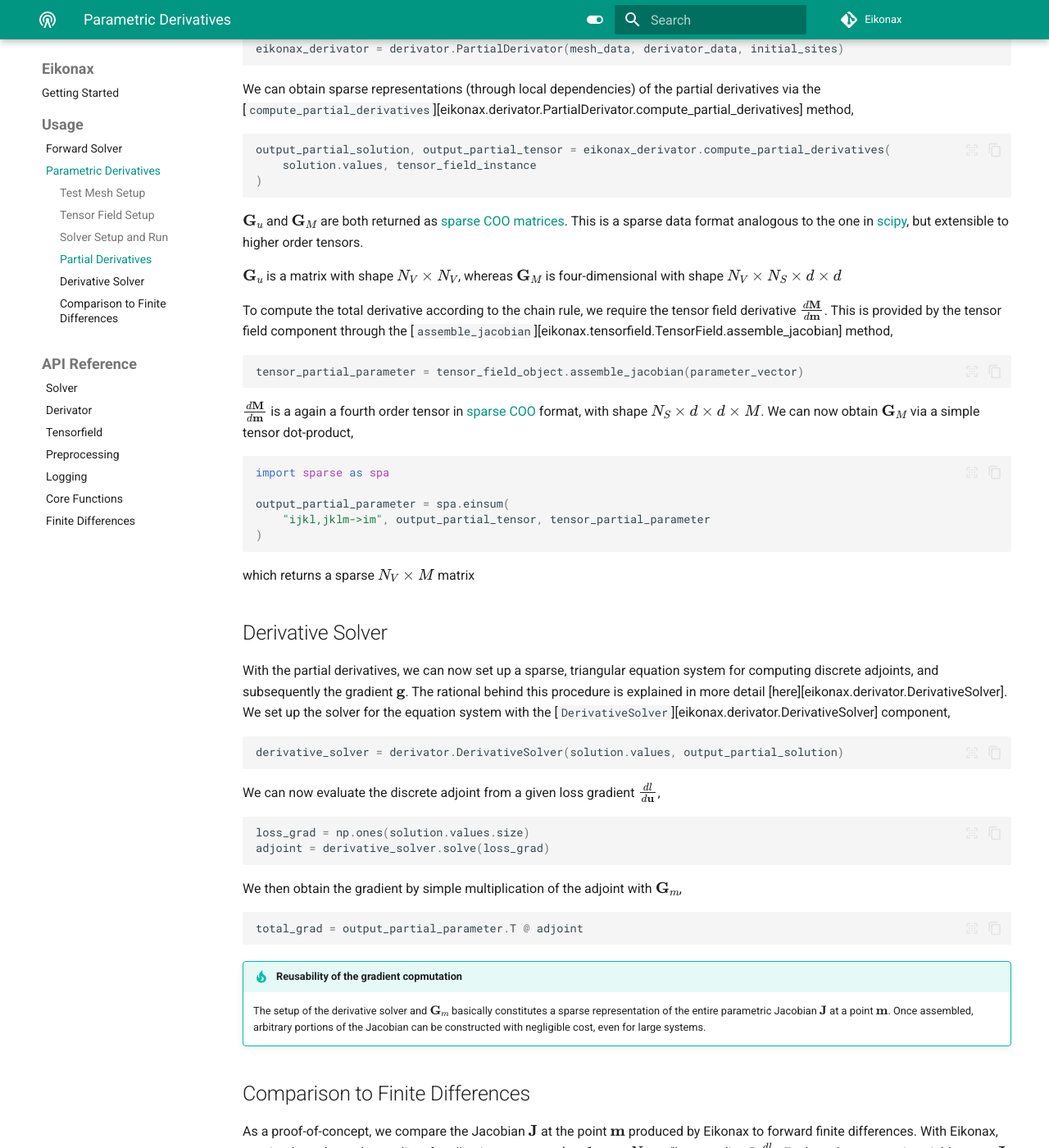
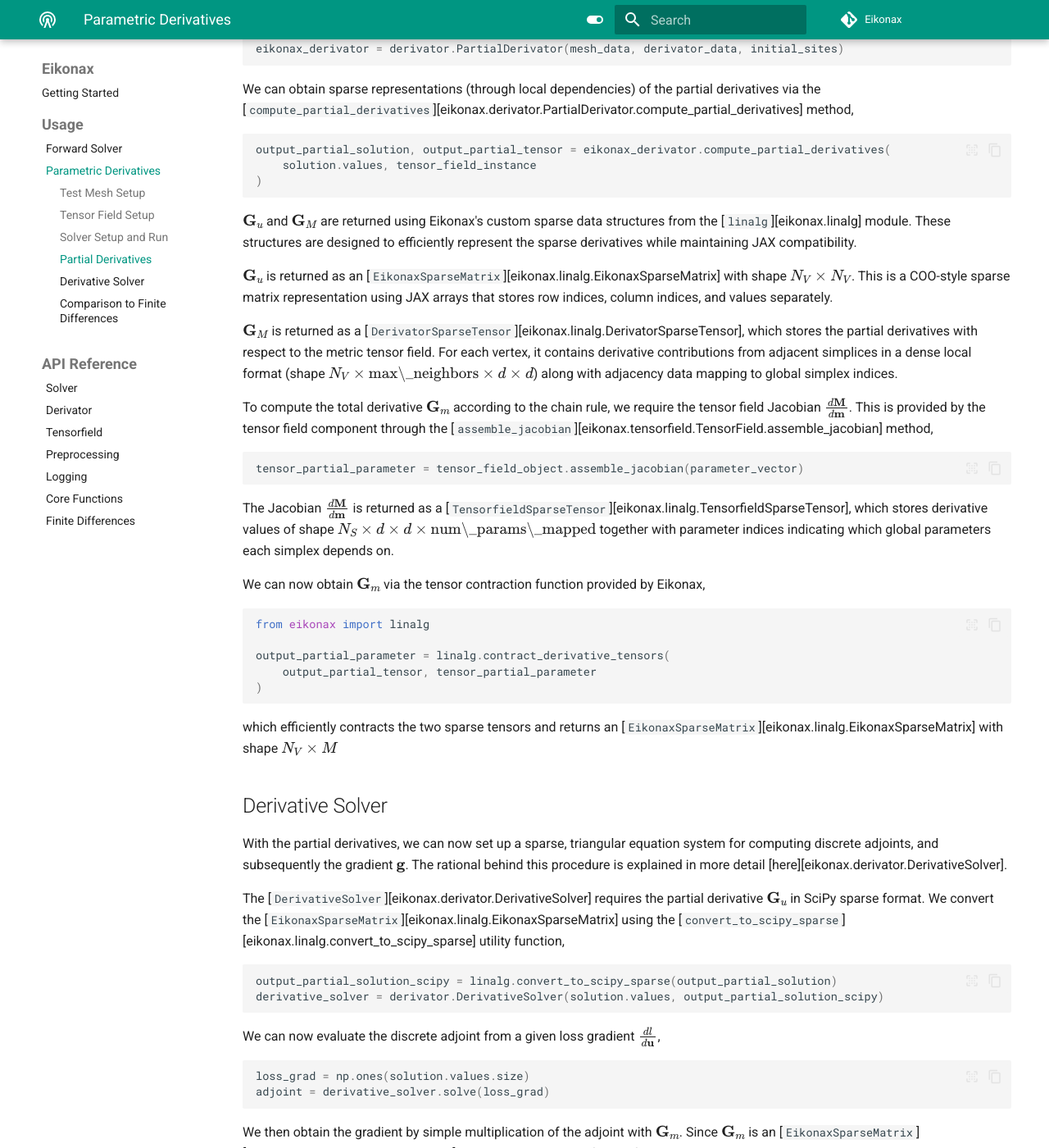
Before and after one commit to UQatKIT/Eikonax, an MkDocs documentation site: the page built from docs/usage/derivatives.md, in a window 1280 px wide and 1400 px high, scrolled down 2650 px. Shown: the whole window at 82% size. Built offline with MkDocs 1.6.1 and Material for MkDocs 9.7.7, drawn with Linux system fonts in a browser that asks for light colours; comment, search, counter and statistics services are not loaded; some of the changed text lies outside the part shown.

Commit message:
docs: Update derivative tutorial

````diff
--- a/docs/usage/derivatives.md
+++ b/docs/usage/derivatives.md
@@ -136,39 +136,54 @@ output_partial_solution, output_partial_tensor = eikonax_derivator.compute_parti
 )
 ```
 
-$\mathbf{G}_u$ and $\mathbf{G}_M$ are both returned as
-[sparse COO matrices](https://sparse.pydata.org/en/stable/api/COO/). This is a sparse data format
-analogous to the one in [scipy](https://scipy.org/), but extensible to higher order tensors.
+$\mathbf{G}_u$ and $\mathbf{G}_M$ are returned using Eikonax's custom sparse data structures from the
+[`linalg`][eikonax.linalg] module. These structures are designed to efficiently represent the sparse
+derivatives while maintaining JAX compatibility.
 
-$\mathbf{G}_u$ is a matrix with shape $N_V \times N_V$, whereas $\mathbf{G}_M$ is four-dimensional with
-shape $N_V \times N_S \times d \times d$
+$\mathbf{G}_u$ is returned as an [`EikonaxSparseMatrix`][eikonax.linalg.EikonaxSparseMatrix] with shape
+$N_V \times N_V$. This is a COO-style sparse matrix representation using JAX arrays that stores row
+indices, column indices, and values separately.
 
-To compute the total derivative according to the chain rule, we require the tensor field derivative
-$\frac{d\mathbf{M}}{d\mathbf{m}}$. This is provided by the tensor field component through the
+$\mathbf{G}_M$ is returned as a [`DerivatorSparseTensor`][eikonax.linalg.DerivatorSparseTensor], which
+stores the partial derivatives with respect to the metric tensor field. For each vertex, it contains
+derivative contributions from adjacent simplices in a dense local format (shape
+$N_V \times \text{max\_neighbors} \times d \times d$) along with adjacency data mapping to global
+simplex indices.
+
+To compute the total derivative $\mathbf{G}_m$ according to the chain rule, we require the tensor field
+Jacobian $\frac{d\mathbf{M}}{d\mathbf{m}}$. This is provided by the tensor field component through the
 [`assemble_jacobian`][eikonax.tensorfield.TensorField.assemble_jacobian] method,
 ```py
 tensor_partial_parameter = tensor_field_object.assemble_jacobian(parameter_vector)
 ```
-$\frac{d\mathbf{M}}{d\mathbf{m}}$ is a again a fourth order tensor in [sparse COO](https://sparse.pydata.org/en/stable/api/COO/)
-format, with shape $N_S \times d \times d \times M$.
-We can now obtain $\mathbf{G}_M$ via a simple tensor dot-product,
+The Jacobian $\frac{d\mathbf{M}}{d\mathbf{m}}$ is returned as a
+[`TensorfieldSparseTensor`][eikonax.linalg.TensorfieldSparseTensor], which stores derivative values
+of shape $N_S \times d \times d \times \text{num\_params\_mapped}$ together with parameter indices
+indicating which global parameters each simplex depends on.
+
+We can now obtain $\mathbf{G}_m$ via the tensor contraction function provided by Eikonax,
 ```py
-import sparse as spa
+from eikonax import linalg
 
-output_partial_parameter = spa.einsum(
-    "ijkl,jklm->im", output_partial_tensor, tensor_partial_parameter
+output_partial_parameter = linalg.contract_derivative_tensors(
+    output_partial_tensor, tensor_partial_parameter
 )
 ```
-which returns a sparse $N_V \times M$ matrix
+which efficiently contracts the two sparse tensors and returns an
+[`EikonaxSparseMatrix`][eikonax.linalg.EikonaxSparseMatrix] with shape $N_V \times M$
 
 
 ## Derivative Solver
 With the partial derivatives, we can now set up a sparse, triangular equation system for computing discrete adjoints,
 and subsequently the gradient $\mathbf{g}$. The rational behind this procedure is explained in more detail
-[here][eikonax.derivator.DerivativeSolver]. We set up the solver for the equation system with the
-[`DerivativeSolver`][eikonax.derivator.DerivativeSolver] component,
+[here][eikonax.derivator.DerivativeSolver].
+
+The [`DerivativeSolver`][eikonax.derivator.DerivativeSolver] requires the partial derivative
+$\mathbf{G}_u$ in SciPy sparse format. We convert the [`EikonaxSparseMatrix`][eikonax.linalg.EikonaxSparseMatrix]
+using the [`convert_to_scipy_sparse`][eikonax.linalg.convert_to_scipy_sparse] utility function,
 ```py
-derivative_solver = derivator.DerivativeSolver(solution.values, output_partial_solution)
+output_partial_solution_scipy = linalg.convert_to_scipy_sparse(output_partial_solution)
+derivative_solver = derivator.DerivativeSolver(solution.values, output_partial_solution_scipy)
 ```
 
 We can now evaluate the discrete adjoint from a given loss gradient $\frac{dl}{d\mathbf{u}}$,
@@ -177,10 +192,13 @@ loss_grad = np.ones(solution.values.size)
 adjoint = derivative_solver.solve(loss_grad)
 ```
 
-We then obtain the gradient by simple multiplication of the adjoint with $\mathbf{G}_m$,
+We then obtain the gradient by simple multiplication of the adjoint with $\mathbf{G}_m$. Since
+$\mathbf{G}_m$ is an [`EikonaxSparseMatrix`][eikonax.linalg.EikonaxSparseMatrix], we convert it to
+SciPy format for the matrix-vector multiplication,
 
 ```py
-total_grad = output_partial_parameter.T @ adjoint
+output_partial_parameter_scipy = linalg.convert_to_scipy_sparse(output_partial_parameter)
+total_grad = output_partial_parameter_scipy.T @ adjoint
 ```
 
 !!! tip "Reusability of the gradient copmutation"
@@ -196,7 +214,9 @@ $\mathbf{e}_i,\ i=1,\ldots,N_V$ as "loss gradient" $\frac{dl}{d\mathbf{u}}$. Eac
 yields a row $\mathbf{J}_i$ of the Jacobian.
 To this end, Eikonax provides the utility function [`compute_eikonax_jacobian`][eikonax.derivator.compute_eikonax_jacobian],
 ```python
-eikonax_jacobian = derivator.compute_eikonax_jacobian(derivative_solver, output_partial_parameter)
+eikonax_jacobian = derivator.compute_eikonax_jacobian(
+    derivative_solver, output_partial_parameter_scipy
+)
 ```
 
 With finite difference, we evaluate a column $\mathbf{J}_j$
````
Also changed, not shown: 1 other file.
